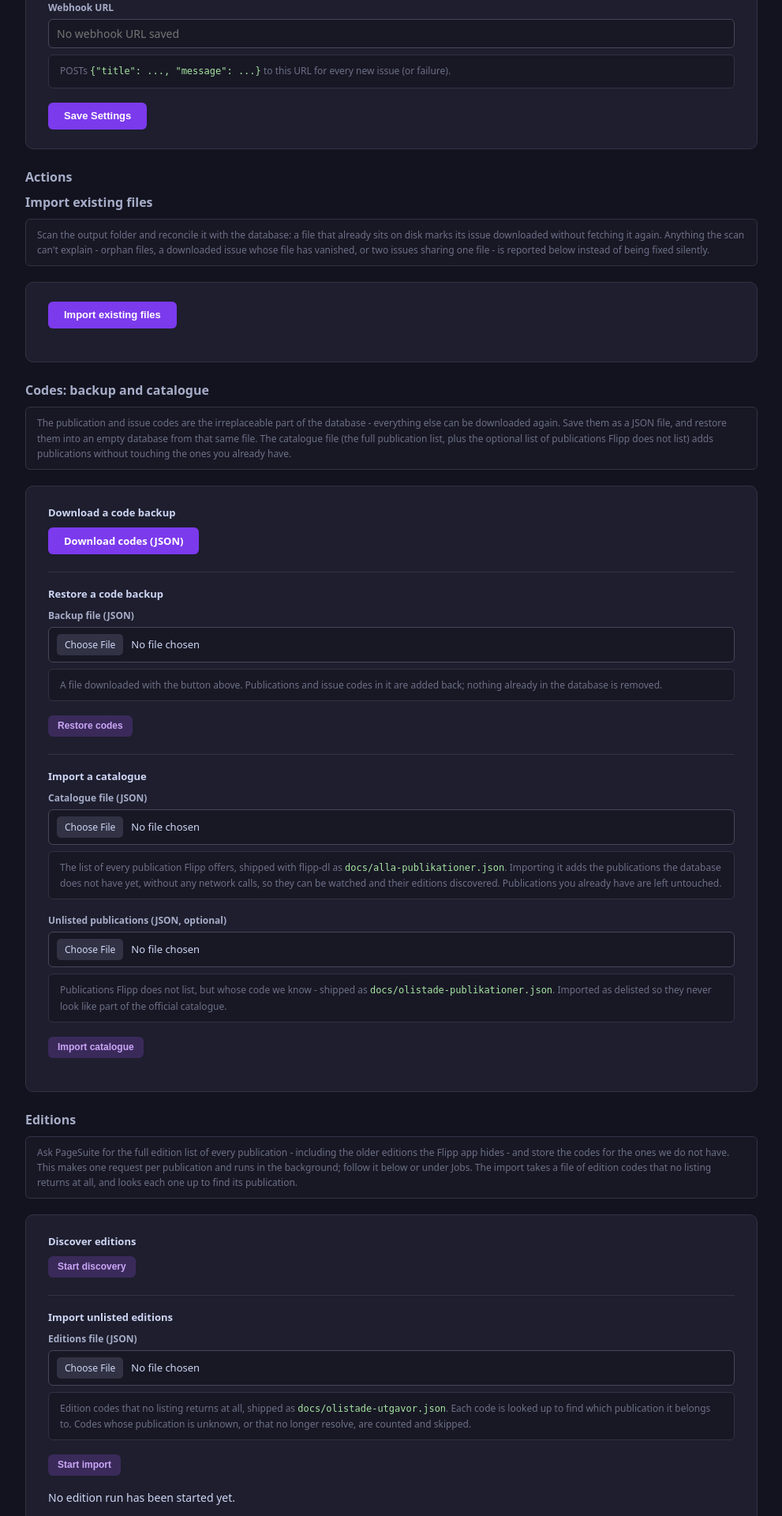
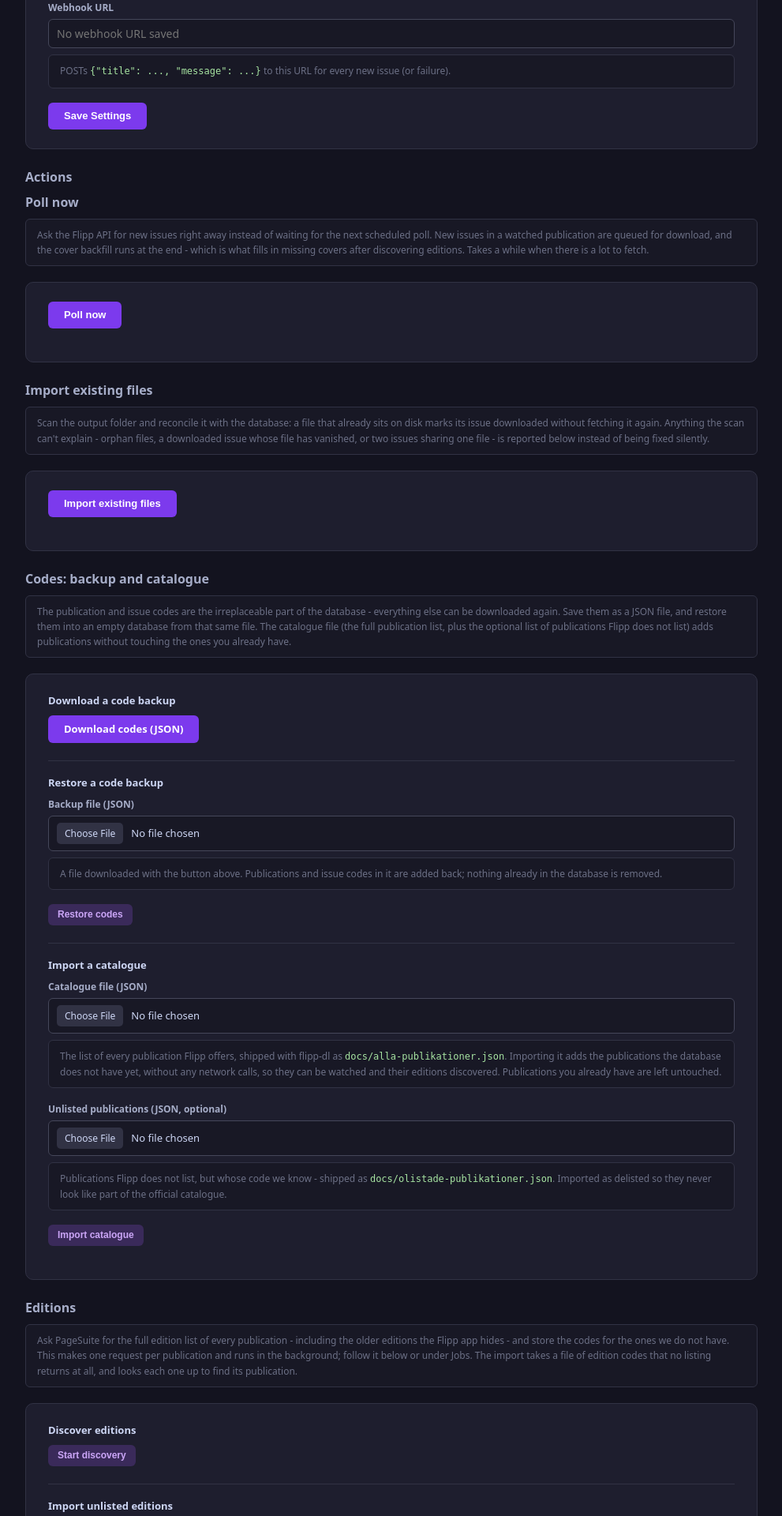
Before and after one commit to Armandur/flipp-dl, a FastAPI app: page /settings in a window 1280 px wide. Shown: the part 1930-3850 px from the top of the page at 79% size, without its empty margins (144-1135 px from the left). Run offline with FastAPI, Linux system fonts and the light colour scheme; data that the repository does not hold is empty; some libraries are stand-ins or nearby versions.

Commit message:
Lägg till en knapp som kör en pollning nu
Routen för att polla fanns men ingen mall anropade den, så en pollning skedde
bara var sjätte timme eller när containern startade om. Det märktes efter en
utgåveupptäckt: omslagen hämtas sist i pollningen, så nyupptäckta utgåvor stod
utan omslag tills nästa tick.

Knappen sitter bland de andra åtgärderna i inställningarna, inte på en
publikationssida - pollningen gäller alla publikationer, vilket den gamla
routen dolde bakom en publikationskod i sökvägen.

Synkron som "Importera befintliga filer" bredvid: svaret ÄR vad pollningen
gjorde, så det finns inget att visa innan den är klar. Den rapporterar
jobbets utfall och vad som återstår i kön och i omslagshämtningen. Räknarna
är count-frågor, inte radladdningar - kön kan hålla hundratals rader.

Klickad och verifierad i webbläsaren i båda fallen: utan token säger den det
utan att krascha, med en ogiltig token visar den jobbets fel.

Co-Authored-By: Claude Opus 5 (1M context) <noreply@anthropic.com>
Claude-Session: https://claude.ai/code/session_018QPq8jS56auqPeGeFwFMUg

```diff
--- a/flipp_dl/db/repository.py
+++ b/flipp_dl/db/repository.py
@@ -1103,6 +1103,28 @@ class DownloadRepository:
 
         return report
 
+    def count_issues_with_status(self, status: str) -> int:
+        """How many issues sit in *status*. A count, not a row load.
+
+        The queue can hold hundreds of rows; the poll result only needs
+        the number.
+        """
+        return int(
+            self.session.scalar(
+                select(func.count(DbIssue.id)).where(DbIssue.status == status)
+            )
+            or 0
+        )
+
+    def count_issues_without_cover(self) -> int:
+        """Issues with no cached cover yet - what the backfill has left."""
+        return int(
+            self.session.scalar(
+                select(func.count(DbIssue.id)).where(DbIssue.cover_cache_path.is_(None))
+            )
+            or 0
+        )
+
     def list_issues(
         self,
         publication_id: int | None = None,
--- a/flipp_dl/web/routes.py
+++ b/flipp_dl/web/routes.py
@@ -66,6 +66,7 @@ _ = _mark_for_translation
 _INVALID_FOLDER_NAME = _("Use only characters that are valid in a folder name.")
 _FOLDER_NAME_CONFLICT = _("That folder name is already used by another publication.")
 _FOLDER_MOVE_FAILED = _("The downloaded files could not be moved.")
+_POLL_NEEDS_TOKEN = _("No Flipp token is configured, so there is nothing to poll with.")
 _DESTINATION_CHANGE_BLOCKED = _(
     "Destination cannot be changed because this publication already has downloaded issues."
 )
@@ -1490,6 +1491,57 @@ def register(app: FastAPI) -> None:
             {"error": None, "libraries": libraries, "selected": selected},
         )
 
+    @app.post("/settings/poll", response_class=HTMLResponse)
+    async def poll_now(request: Request):
+        """Run a poll right now instead of waiting for the next tick.
+
+        The scheduler polls every ``FLIPP_POLL_INTERVAL`` minutes (six
+        hours by default), and the cover backfill rides along at the end
+        of it - so after discovering editions there was no way to see
+        their covers without restarting the container (TASK-1465).
+
+        Synchronous, like "Import existing files" next to it: the answer
+        is what the poll did, so there is nothing useful to show until it
+        has finished. It can take a minute when the cover backlog is
+        large; the button shows a spinner meanwhile.
+        """
+        if not await check_csrf_form(request):
+            return HTMLResponse("CSRF validation failed", status_code=400)
+        token = resolve_current_token(request.app.state.session_factory)
+        if not token:
+            lang = i18n.get_language(request)
+            return _templates(request).TemplateResponse(
+                request,
+                "poll_result.html",
+                {"error": i18n.translate(lang, _POLL_NEEDS_TOKEN), "job": None},
+            )
+
+        workers = int(os.environ.get("FLIPP_WORKERS", "4"))
+        poll_publications(
+            FlippClient(token),
+            request.app.state.session_factory,
+            request.app.state.output_root,
+            workers,
+        )
+
+        with get_session(request.app.state.session_factory) as session:
+            repo = DownloadRepository(session)
+            jobs = repo.list_jobs(limit=1, job_type="poll")
+            job = None
+            if jobs:
+                job = {
+                    "id": jobs[0].id,
+                    "status": jobs[0].status,
+                    "error": jobs[0].error_message,
+                }
+            counts = {
+                "queued": repo.count_issues_with_status(IssueStatus.QUEUED),
+                "missing_covers": repo.count_issues_without_cover(),
+            }
+        return _templates(request).TemplateResponse(
+            request, "poll_result.html", {"error": None, "job": job, "counts": counts}
+        )
+
     @app.post("/settings/import-existing", response_class=HTMLResponse)
     async def import_existing(request: Request):
         """Reconcile the DB against what's actually on disk (TASK-1283).
--- a/flipp_dl/web/templates/settings.html
+++ b/flipp_dl/web/templates/settings.html
@@ -357,6 +357,30 @@
   <h2 id="settings-actions-heading">{{ _("Actions") }}</h2>
 
   <div class="settings-action">
+    <h3>{{ _("Poll now") }}</h3>
+    <div class="note">
+      {{ _("Ask the Flipp API for new issues right away instead of waiting for the next scheduled poll. New issues in a watched publication are queued for download, and the cover backfill runs at the end - which is what fills in missing covers after discovering editions. Takes a while when there is a lot to fetch.") }}
+    </div>
+
+    <div class="form-card">
+      <button
+        type="button"
+        class="btn btn-primary"
+        id="poll-now-btn"
+        hx-post="/settings/poll"
+        hx-target="#poll-now-output"
+        hx-swap="innerHTML"
+        hx-indicator="#poll-now-spinner"
+        hx-vals='{"_csrf_token": "{{ csrf_token }}"}'
+      >{{ _("Poll now") }}</button>
+      <span id="poll-now-spinner" class="htmx-indicator dim" style="margin-left:12px;">
+        {{ _("Polling…") }}
+      </span>
+      <div id="poll-now-output" style="margin-top:18px;"></div>
+    </div>
+  </div>
+
+  <div class="settings-action">
     <h3>{{ _("Import existing files") }}</h3>
     <div class="note">
       {{ _("Scan the output folder and reconcile it with the database: a file that already sits on disk marks its issue downloaded without fetching it again. Anything the scan can't explain - orphan files, a downloaded issue whose file has vanished, or two issues sharing one file - is reported below instead of being fixed silently.") }}
```
Also changed, not shown: flipp_dl/web/templates/poll_result.html (added, +20 -0 lines), tests/test_web_routes.py (+55 -0 lines), flipp_dl/web/locales/sv/LC_MESSAGES/messages.po, 2 other files.
